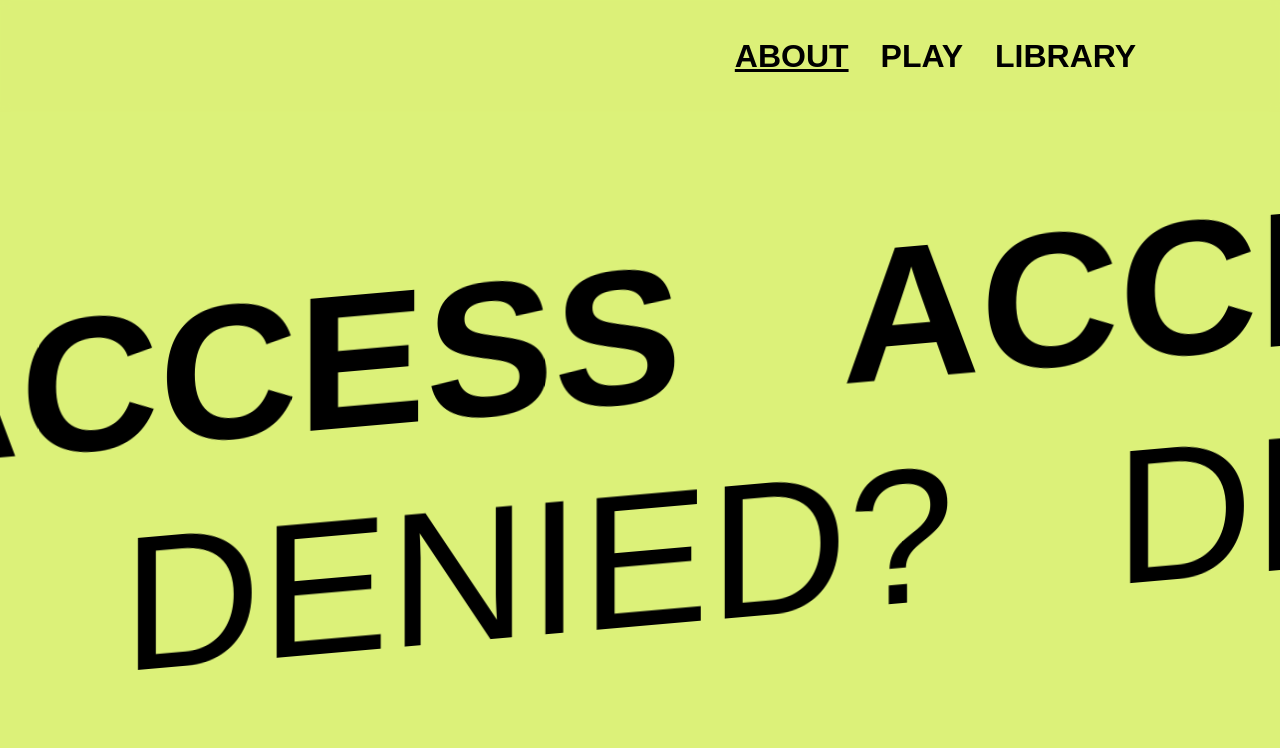
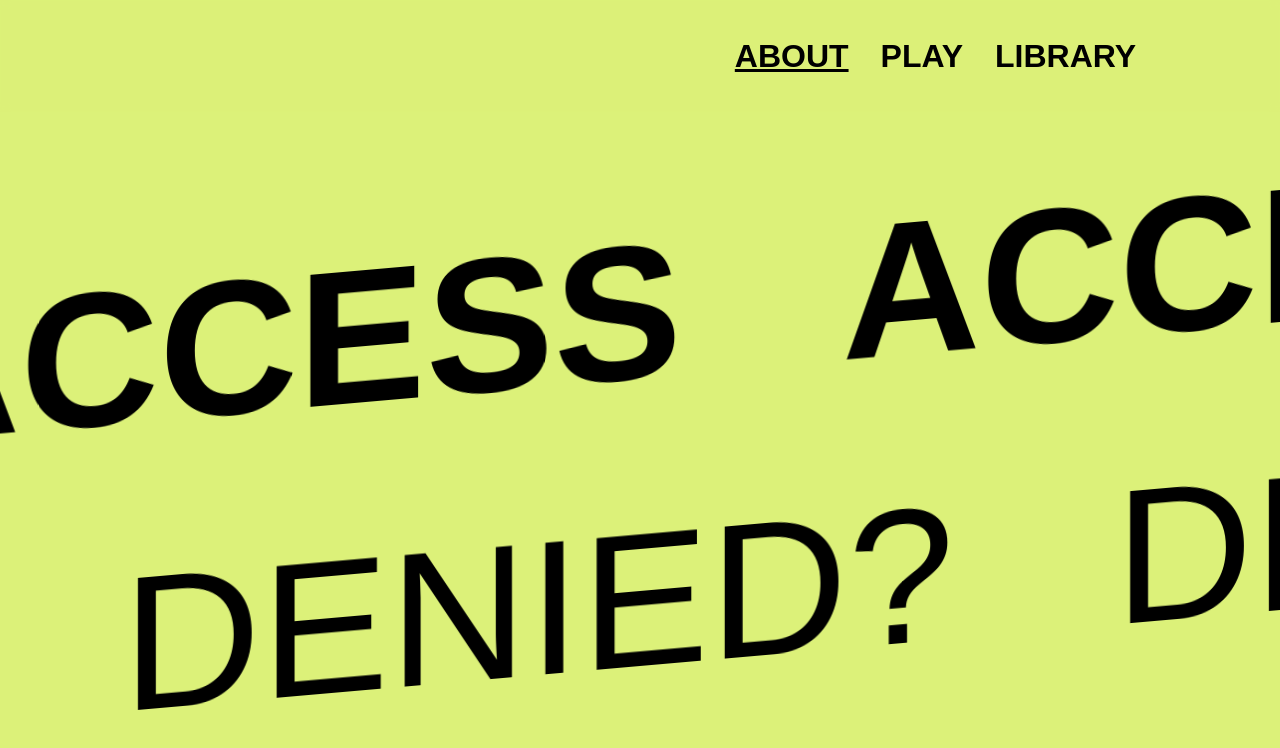
Before and after one commit to airadavometra/accesibleweb, a Next.js app: page / in a window 1280 px wide. Shown: the top 748 px of the page. Built offline with nearby package versions, Linux system fonts and the light colour scheme.

Commit message:
try fix main height

```diff
--- a/styles/Home.module.css
+++ b/styles/Home.module.css
@@ -1,6 +1,7 @@
 .main {
   width: 100%;
   height: 100%;
+  overflow: auto;
 }
 .hero {
   width: 100%;
@@ -20,7 +21,6 @@
 }
 .runningTextContainer {
   width: 100%;
-  margin-top: -8rem;
   display: flex;
   transform: skewY(-5deg);
 }
@@ -28,7 +28,6 @@
   animation: running-animation 25s linear infinite;
 }
 .runningLeft {
-  margin-top: 4rem;
   animation-direction: reverse;
 }
 @keyframes running-animation {
```
